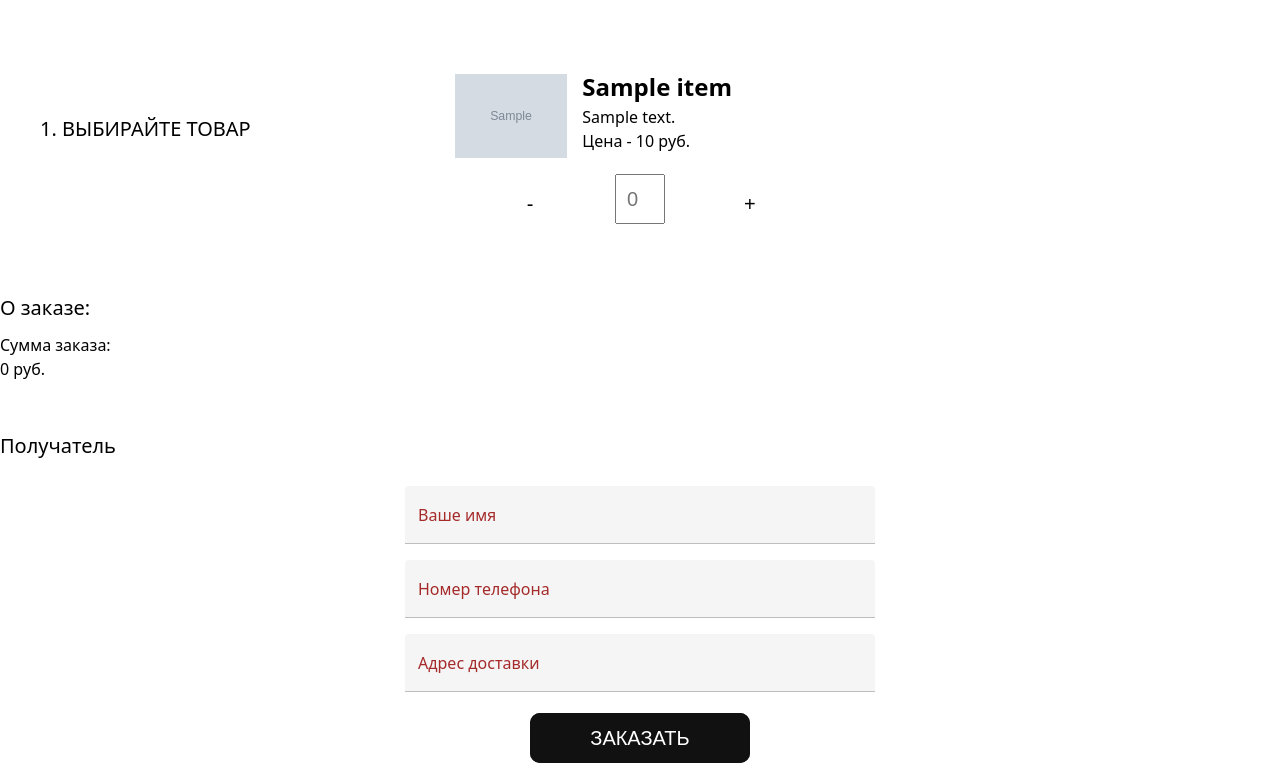
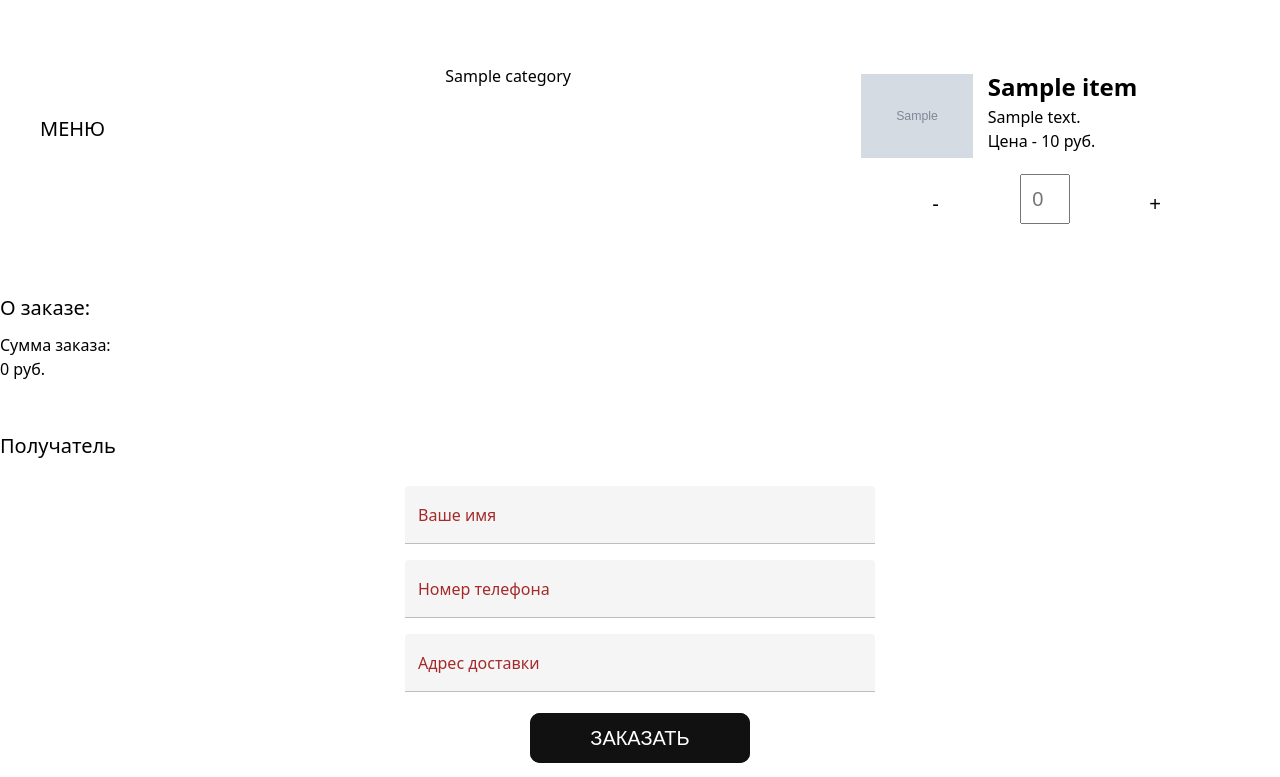
Before and after one commit to davidwerent/nightShop, a FastAPI app: template templates/menu.html in a window 1280 px wide. Shown: the top 777 px of the page. Run offline with FastAPI, Linux system fonts and the light colour scheme; the template is opened without the code that fills it: most values are stand-ins (such as "Sample title", 1, 10 or a date in 2020); grey boxes marked "Sample" are stand-in pictures; some libraries are stand-ins or nearby versions.

Commit message:
category prototype

```diff
--- a/main.py
+++ b/main.py
@@ -24,8 +24,15 @@ async def root():
 async def show_menu(request: Request):
     cursor.execute('SELECT * FROM goods')
     item_list = cursor.fetchall()
+
+    cursor.execute('SELECT category FROM goods')
+    category_list = cursor.fetchall()
+    category_unique = list(set(category_list))
+
+
     return templates.TemplateResponse('menu.html', {'request': request,
-                                                    'item_list': item_list
+                                                    'item_list': item_list,
+                                                    'category_list': category_unique
                                                     })
 
 
--- a/templates/menu.html
+++ b/templates/menu.html
@@ -286,13 +286,26 @@
     50% { background-position: 400% 0; }
     100% { background-position: 0 0; }
 }
+    .category-container{
+        display: flex;
+    }
     </style>
 </head>
 <body>
 
     <div id="main">
-        <h1>1. ВЫБИРАЙТЕ ТОВАР</h1>
-        {% for id, name, price, cost, photo, desc in item_list %}
+        <h1>МЕНЮ</h1>
+        <div class="category-container">
+            {% for category in category_list %}
+                <div class="category-item">
+                    {{category}}
+                </div>
+            {% endfor %}
+            <div class="category">
+
+            </div>
+        </div>
+        {% for id, name, price, cost, photo, desc, category in item_list %}
         <div class="item">
             <div class="desc-item">
                 <div>
@@ -361,7 +374,7 @@
         let sum_item = 0;
         let price_list = [];
         total_cost = 0;
-        {% for id, name, price, cost, photo, des in item_list %}
+        {% for id, name, price, cost, photo, des, category in item_list %}
             price_list.push({{price}});
         {% endfor %}
         Array.prototype.forEach.call(counters, function(count){
@@ -391,7 +404,7 @@
             name: document.getElementById("name").value
         }
         items.push(user);
-        {% for id, name, price, cost, photo, des in item_list %}
+        {% for id, name, price, cost, photo, des, category in item_list %}
             price_list.push({{price}});
             cost_list.push({{cost}});
         {% endfor %}
@@ -420,7 +433,7 @@
 
 
 
-    {% for id, name, price, cost, photo, des in item_list %}
+    {% for id, name, price, cost, photo, des, category in item_list %}
         let btn_rem{{id}} = document.getElementById("remove{{id}}");
         let btn_add{{id}} = document.getElementById("add{{id}}");
         let item_count{{id}} = document.getElementById("item_count{{id}}");
```
Also changed, not shown: bot.py (+11 -2 lines), sqlite3.db.
